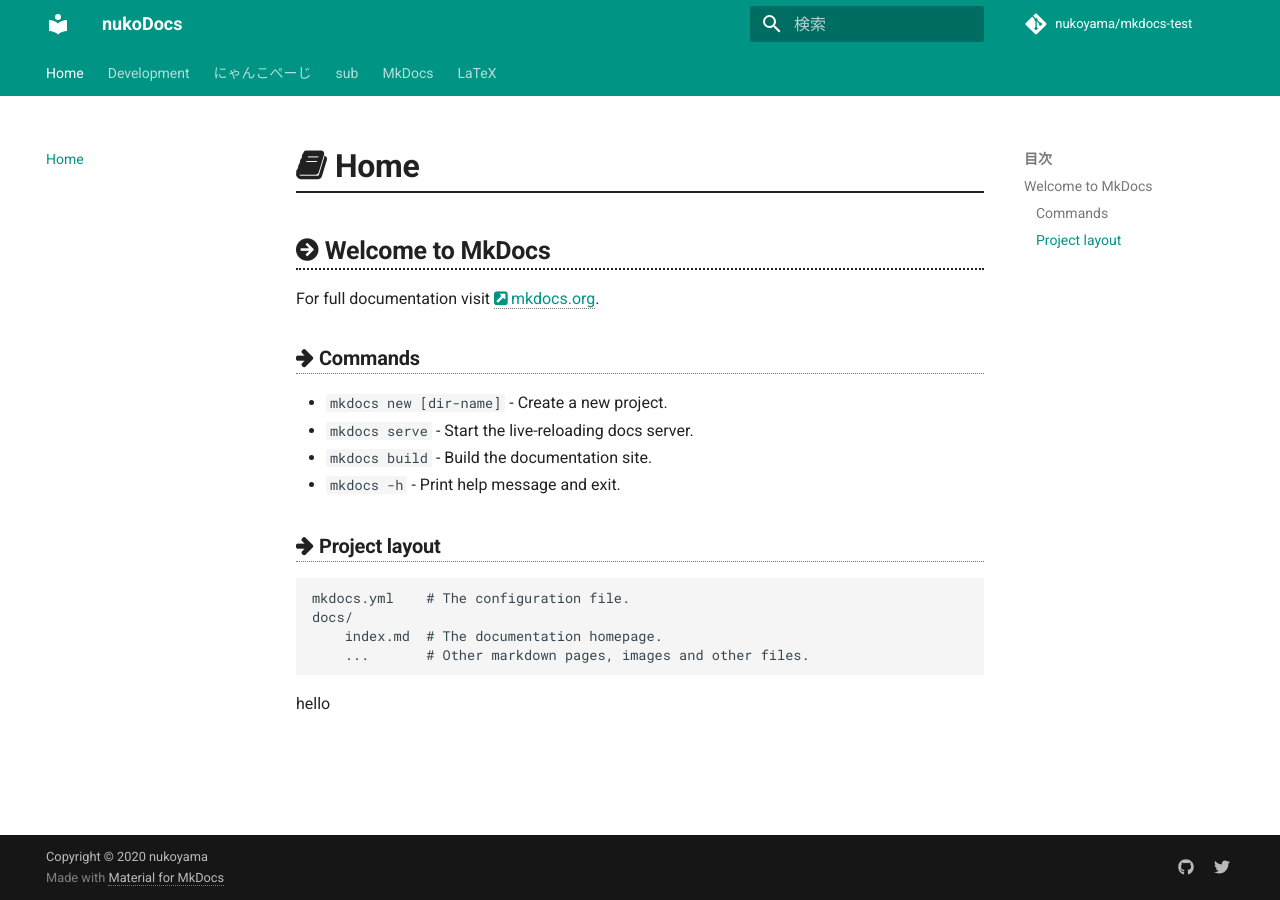
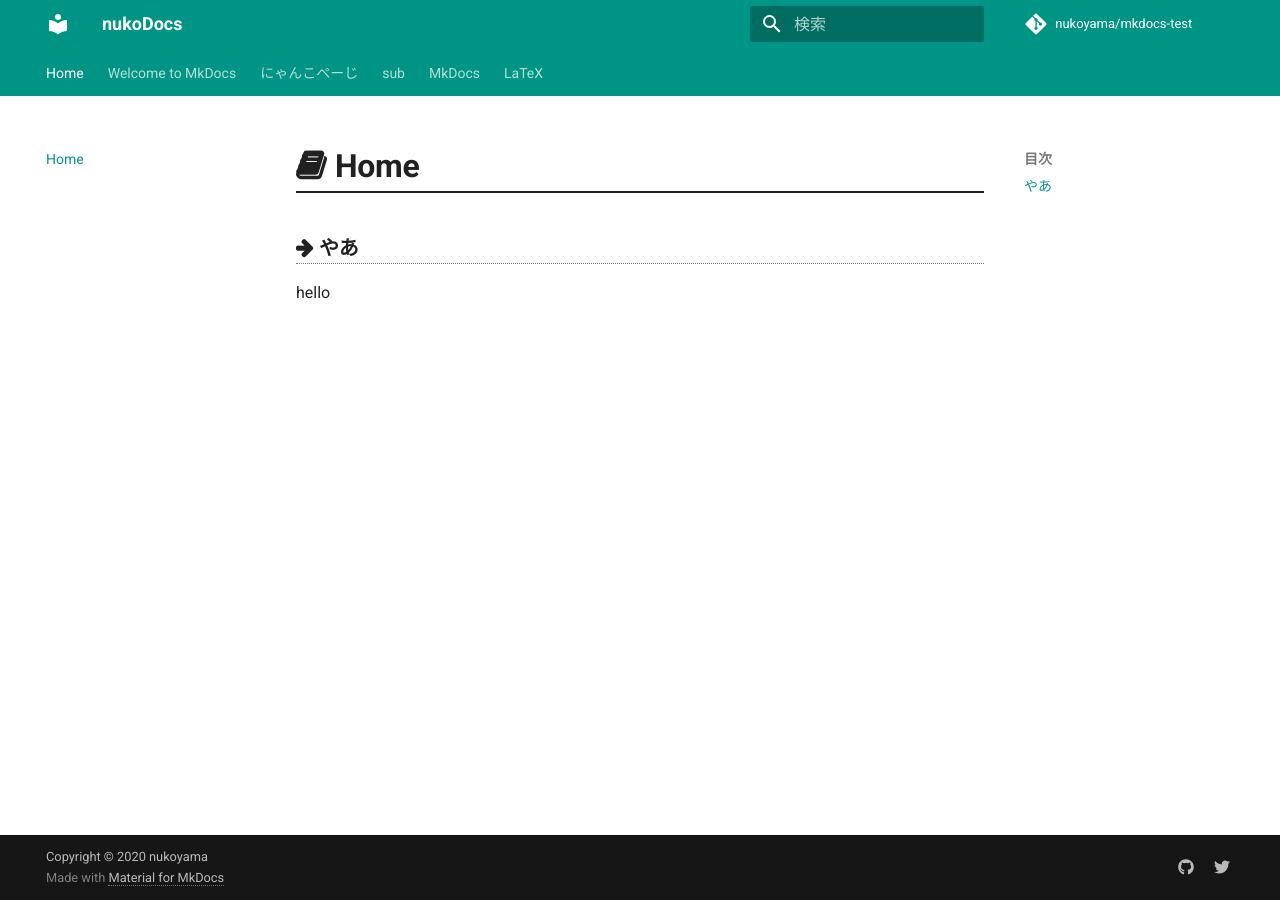
Before and after one commit to znuko/nukodocs, an MkDocs documentation site: the page built from docs/index.md, in a window 1280 px wide. Built offline with MkDocs 1.6.1 and Material for MkDocs 9.7.7, drawn with Linux system fonts in a browser that asks for light colours; comment, search, counter and statistics services are not loaded.

Commit message:
change index.md

```diff
--- a/docs/index.md
+++ b/docs/index.md
@@ -1,20 +1,6 @@
-# Welcome to MkDocs
+---
+---
 
-For full documentation visit [mkdocs.org](https://www.mkdocs.org).
-
-## Commands
-
-* `mkdocs new [dir-name]` - Create a new project.
-* `mkdocs serve` - Start the live-reloading docs server.
-* `mkdocs build` - Build the documentation site.
-* `mkdocs -h` - Print help message and exit.
-
-## Project layout
-
-    mkdocs.yml    # The configuration file.
-    docs/
-        index.md  # The documentation homepage.
-        ...       # Other markdown pages, images and other files.
-
+## やあ
 
 hello
--- a/mkdocs.yml
+++ b/mkdocs.yml
@@ -50,7 +50,7 @@
 
 nav:
   - Home: index.md
-  - develop.md
+  - welcome.md
   - test.md
   - sub:
     - test 11: sub/1-test.md
```
Also changed, not shown: docs/develop.md (deleted, +0 -20 lines), docs/test.md (+2 -0 lines), docs/welcome.md (added, +22 -0 lines).
